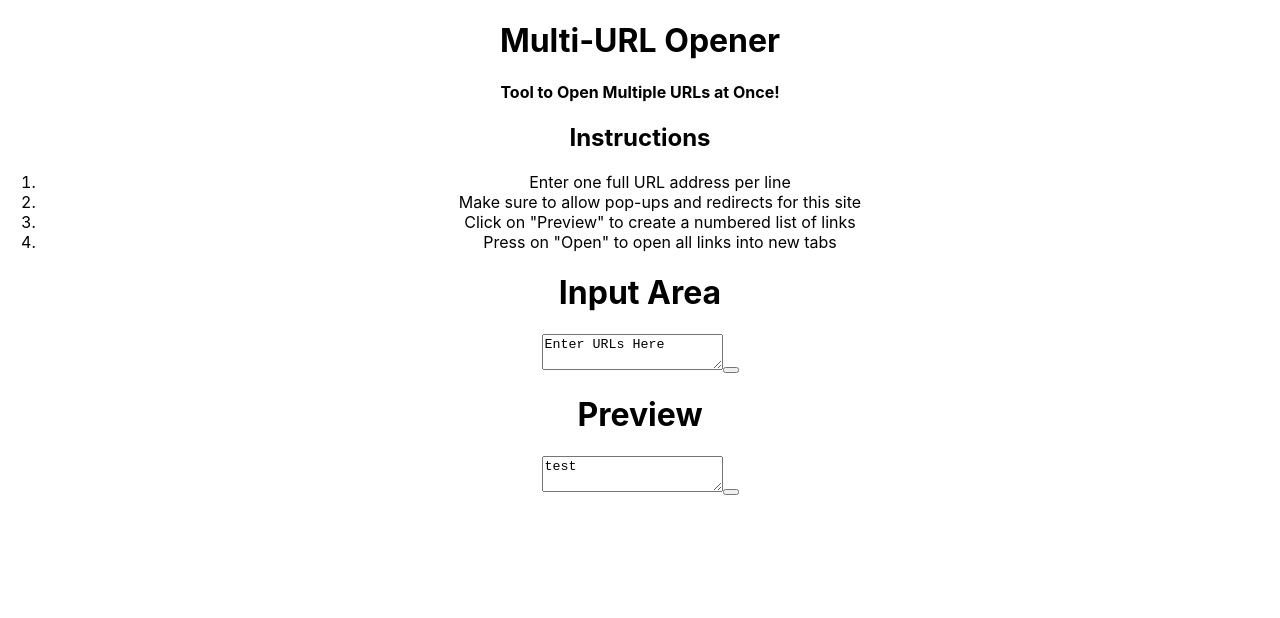
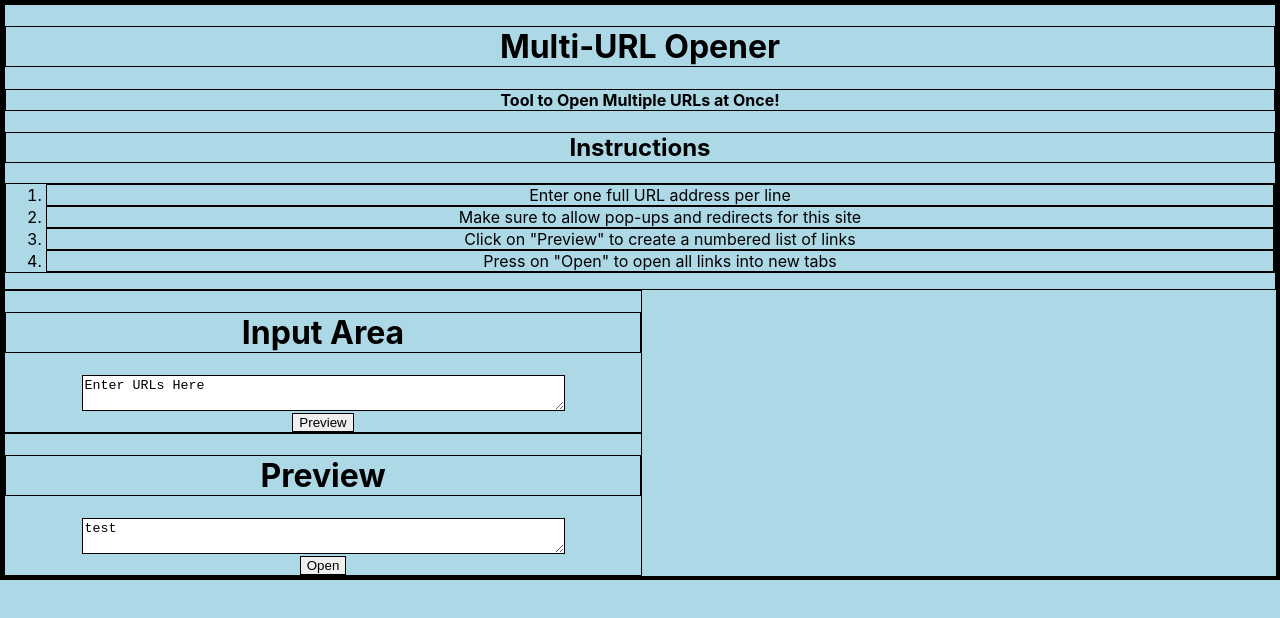
Before and after one commit to hung-dinh-nguyen/multi-url-opener, a React (Create React App) app: page / in a window 1280 px wide. Shown: the top 618 px of the page. Built offline with nearby package versions, Linux system fonts and the light colour scheme.

Commit message:
Applied CSS styling to Input Div and Preview Div

```diff
--- a/src/App.css
+++ b/src/App.css
@@ -36,3 +36,11 @@
     transform: rotate(360deg);
   }
 }
+
+body {
+  background-color: #add8e6;
+}
+
+* {
+  border: 1px solid black;
+}
--- a/src/components/previewer/previewer.css
+++ b/src/components/previewer/previewer.css
@@ -0,0 +1,13 @@
+.preview-div {
+    width: 50%;
+    text-align: center;
+    justify-content: center;
+    padding: auto;
+
+}
+
+.preview-text {
+    width: 75%;
+    display: block;
+    margin: auto;
+}
--- a/src/components/previewer/previewer.js
+++ b/src/components/previewer/previewer.js
@@ -3,10 +3,11 @@ import './previewer.css'
 
 const Previewer = (props) => {
     return (
-        <div className='preview-area'>
+        <div className='preview-div'>
             <h1>Preview</h1>
             <textarea
                 id='preview-text'
+                class='preview-text'
                 onChange={props.onChange}
                 type='text'
                 value={props.preview}
@@ -16,7 +17,7 @@ const Previewer = (props) => {
                 id='preview-button'
                 className='preview-button'
                 onClick={props.onClick}
-            />
+            >Open</button>
         </div>
     )
 };
--- a/src/components/url-parser/url-parser.css
+++ b/src/components/url-parser/url-parser.css
@@ -0,0 +1,12 @@
+.input-div {
+    width: 50%;
+    text-align: center;
+    justify-content: center;
+    padding: auto;
+}
+
+.input-text {
+    width: 75%;
+    display: block;
+    margin: auto;
+}
--- a/src/components/url-parser/url-parser.js
+++ b/src/components/url-parser/url-parser.js
@@ -3,7 +3,7 @@ import './url-parser.css'
 
 const UrlParser = (props) => {
     return (
-        <div className='input-area'>
+        <div className='input-div'>
             <h1>Input Area</h1>
             <textarea
                 id='input-text'
@@ -16,7 +16,7 @@ const UrlParser = (props) => {
                 id='input-button'
                 className='input-button'
                 onClick={props.onClick}
-            />
+            >Preview</button>
         </div>
     )
 };
```
Also changed, not shown: src/App.js (line endings or trailing spaces).
